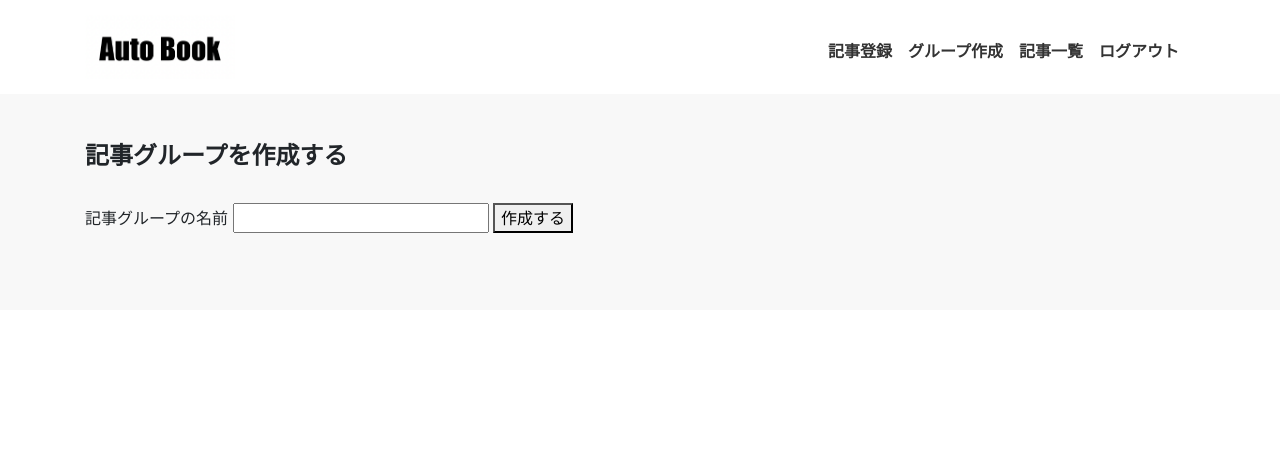
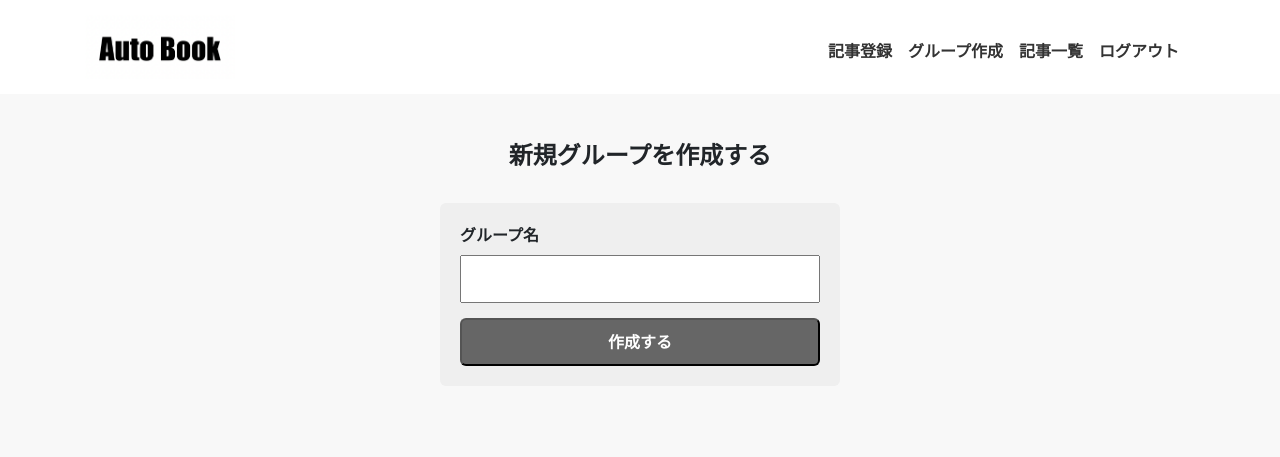
Before and after one commit to YutoMoriyasu/auto-book, a Flask app: page /groups/create in a window 1280 px wide. Shown: the top 457 px of the page. Run offline with Flask 2, Linux system fonts and the light colour scheme; a user stored in the database is signed in; some libraries are stand-ins or nearby versions.

Commit message:
グループ作成ページのスタイル修正

```diff
--- a/app/templates/create_group.html
+++ b/app/templates/create_group.html
@@ -1,9 +1,10 @@
 {% extends "base.html" %}
 
 {% block content %}
-<h1>記事グループを作成する</h1>
+<h1 class="text-center">新規グループを作成する</h1>
 <div class="py-4">
-  <form method="POST" action="/groups/create">
+  <div class="d-flex flex-column justify-content-center align-items-center">
+    <form method="POST" action="/groups/create" class="auth-form">
       {% with messages = get_flashed_messages() %}
       {% if messages %}
       <div class="notification">
@@ -13,9 +14,12 @@
       </div>
       {% endif %}
       {% endwith %}
-    <label for="">記事グループの名前</label>
+      <div class="form-item">
+        <p class="mb-2 font-weight-bold">グループ名</p>
         <input type="text" name="group_name" required>
+      </div>
       <button type="submit">作成する</button>
     </form>
   </div>
+</div>
 {% endblock %}
```
Also changed, not shown: app/db.sqlite. Lines whose indentation alone changed are shown as unchanged.
